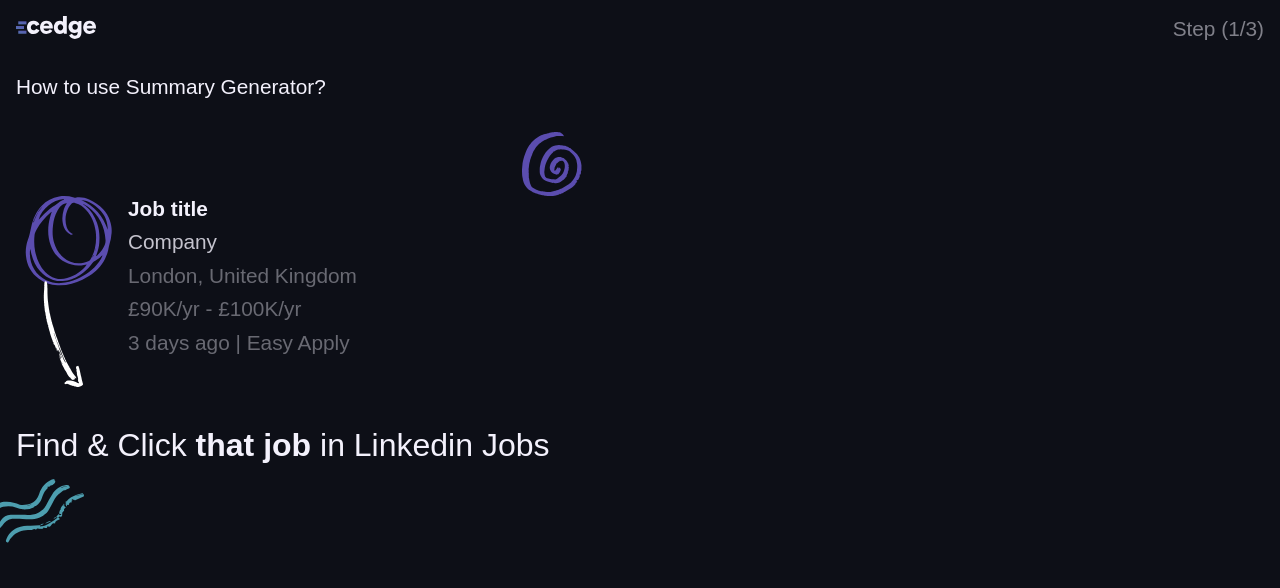
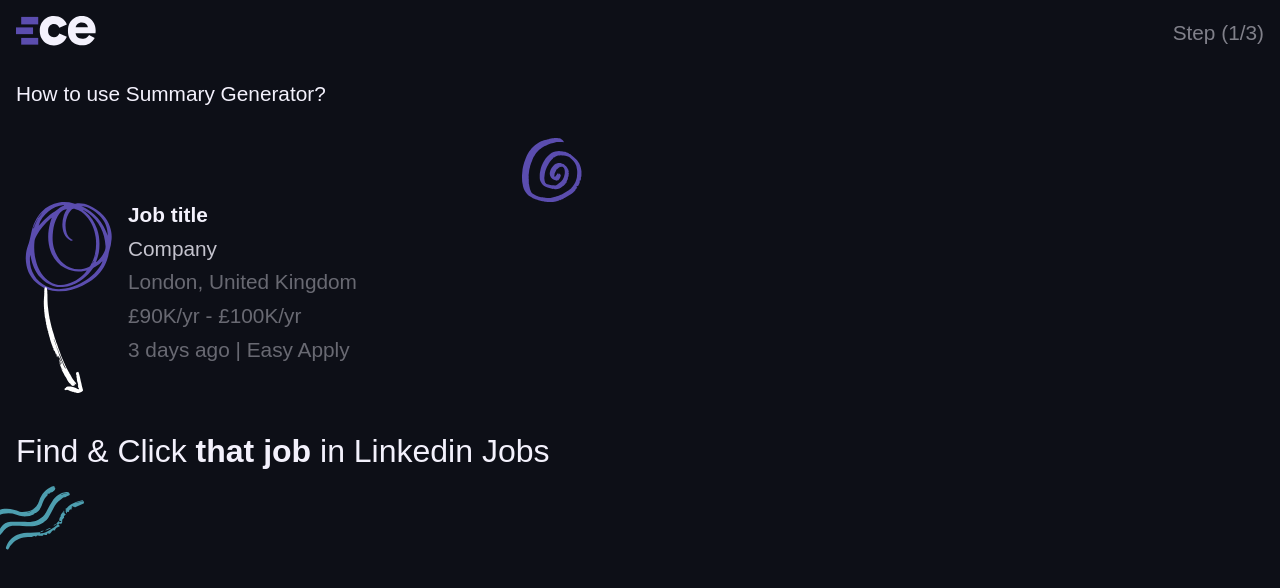
Before and after one commit to Formula-Thoughts/cedge-portal, a React (Create React App) app in the folder client/: page / in a window 1280 px wide. Shown: the top 588 px of the page. Built offline with nearby package versions, Linux system fonts and the light colour scheme; the HTML template or start-up script is replaced by a standard one.

Commit message:
Add react icons

```diff
--- a/client/package.json
+++ b/client/package.json
@@ -17,6 +17,7 @@
     "openai": "^4.11.1",
     "react": "^18.2.0",
     "react-dom": "^18.2.0",
+    "react-icons": "^4.11.0",
     "react-router-dom": "^6.16.0",
     "react-scripts": "5.0.1",
     "styled-components": "^6.0.8",
--- a/client/src/layouts/MainLayout.tsx
+++ b/client/src/layouts/MainLayout.tsx
@@ -1,6 +1,6 @@
 import React, { PropsWithChildren } from "react";
 import styled from "styled-components";
-import Logo from "../cedge-library/components/Logo";
+import Logo, { LogoType } from "../cedge-library/components/Logo";
 import Text, { TextTypes } from "../cedge-library/components/Text";
 
 const Wrapper = styled.div`
@@ -29,7 +29,7 @@ const MainLayout = (props: Props) => {
   return (
     <Wrapper>
       <Header>
-        <Logo />
+        <Logo type={LogoType.small} />
         <Text
           style={{ opacity: "0.5", flex: 1, textAlign: "right" }}
           type={TextTypes.paragraph}
```
Also changed, not shown: 1 other file (tests, documents, lock files or other folders).
